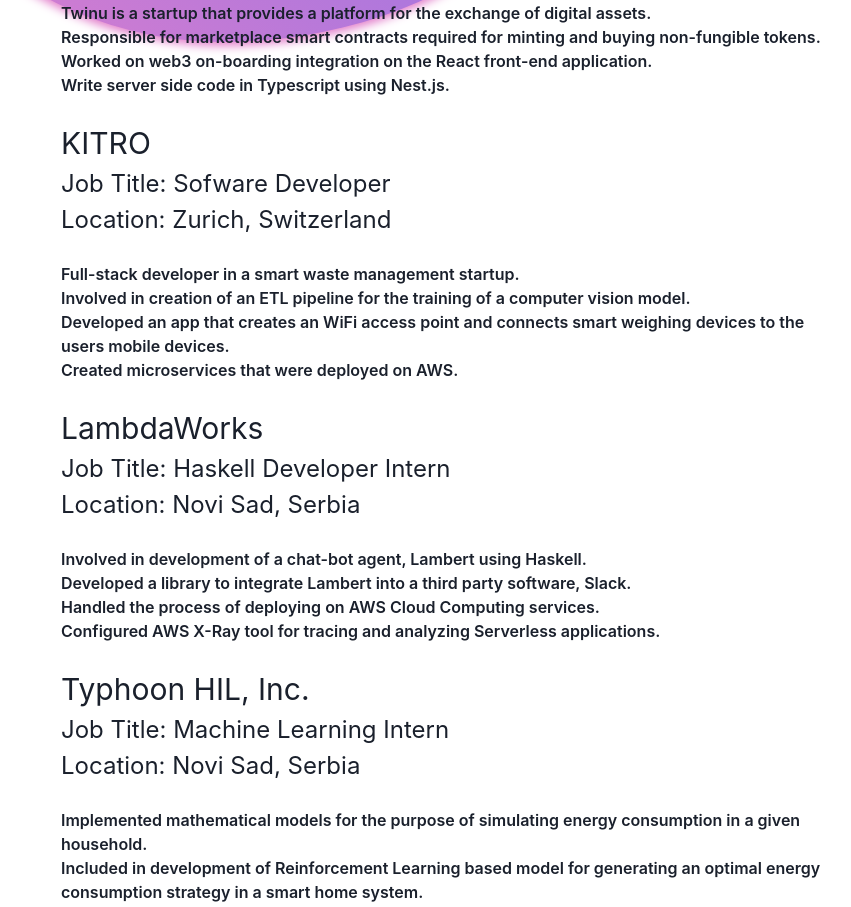
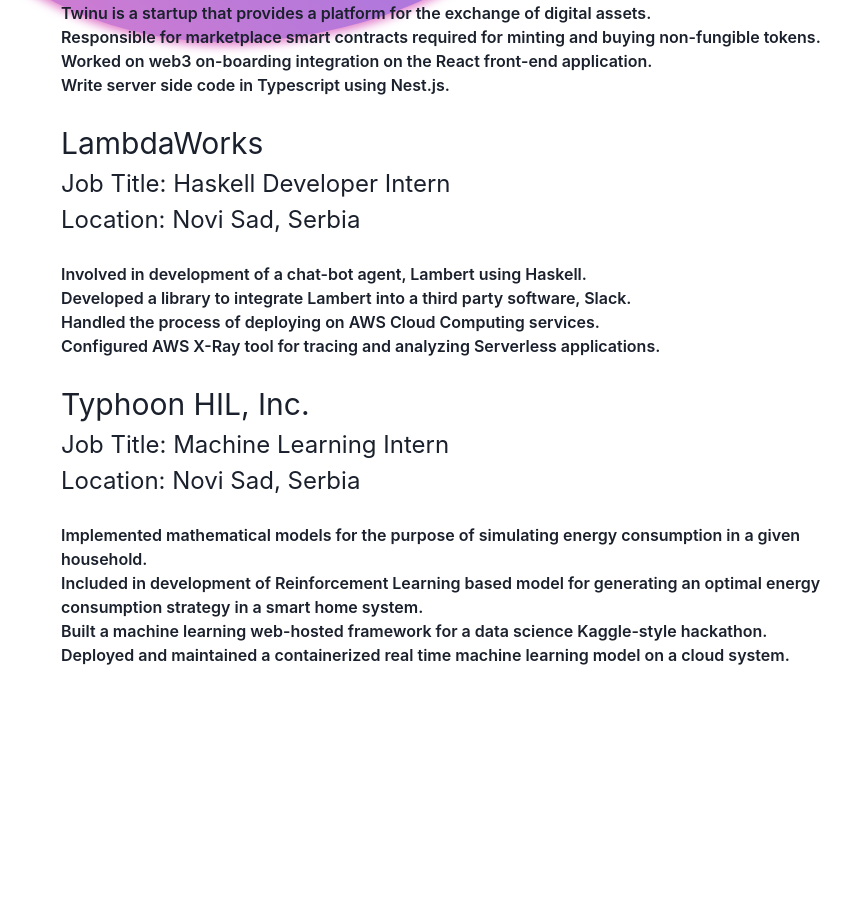
Before and after one commit to Selich/homepage, a Next.js app: page / in a window 1280 px wide. Shown: the part 860-1767 px from the top of the page, without its empty margins (195-1046 px from the left). After the commit the page ends 1583 px from the top, so only its background shows below. Built offline with nearby package versions, Linux system fonts and the light colour scheme.

Commit message:
fix icons

```diff
--- a/components/experience.js
+++ b/components/experience.js
@@ -33,19 +33,19 @@
             "Write server side code in Typescript using Nest.js."
         ]
     },
-    {
-        "url": "https://www.kitro.ch/",
-        "jobTitle": "Sofware Developer",
-        "organization": "KITRO",
-        "location": "Zurich, Switzerland",
-        "date": "Jan. 2021 - Sep. 2021",
-        "description": [
-            "Full-stack developer in a smart waste management startup.",
-            "Involved in creation of an ETL pipeline for the training of a computer vision model.",
-            "Developed an app that creates an WiFi access point and connects smart weighing devices to the users mobile devices.",
-            "Created microservices that were deployed on AWS."
-        ]
-    },
+    // {
+    //     "url": "https://www.kitro.ch/",
+    //     "jobTitle": "Sofware Developer",
+    //     "organization": "KITRO",
+    //     "location": "Zurich, Switzerland",
+    //     "date": "Jan. 2021 - Sep. 2021",
+    //     "description": [
+    //         "Full-stack developer in a smart waste management startup.",
+    //         "Involved in creation of an ETL pipeline for the training of a computer vision model.",
+    //         "Developed an app that creates an WiFi access point and connects smart weighing devices to the users mobile devices.",
+    //         "Created microservices that were deployed on AWS."
+    //     ]
+    // },
     {
         "url": "https://www.lambdaworks.io/",
         "jobTitle": "Haskell Developer Intern",
```
Also changed, not shown: pages/works.js (+17 -6 lines).
